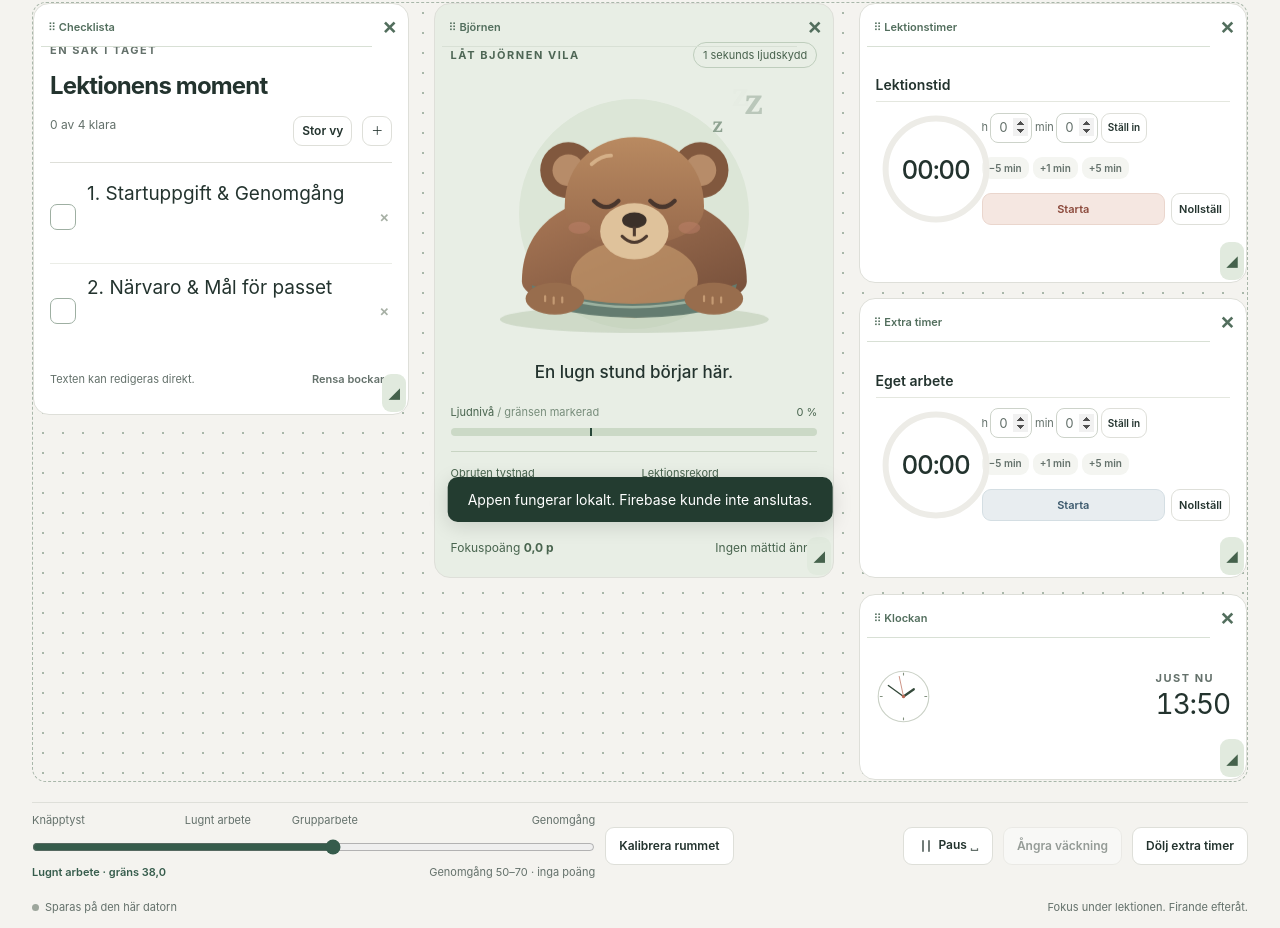
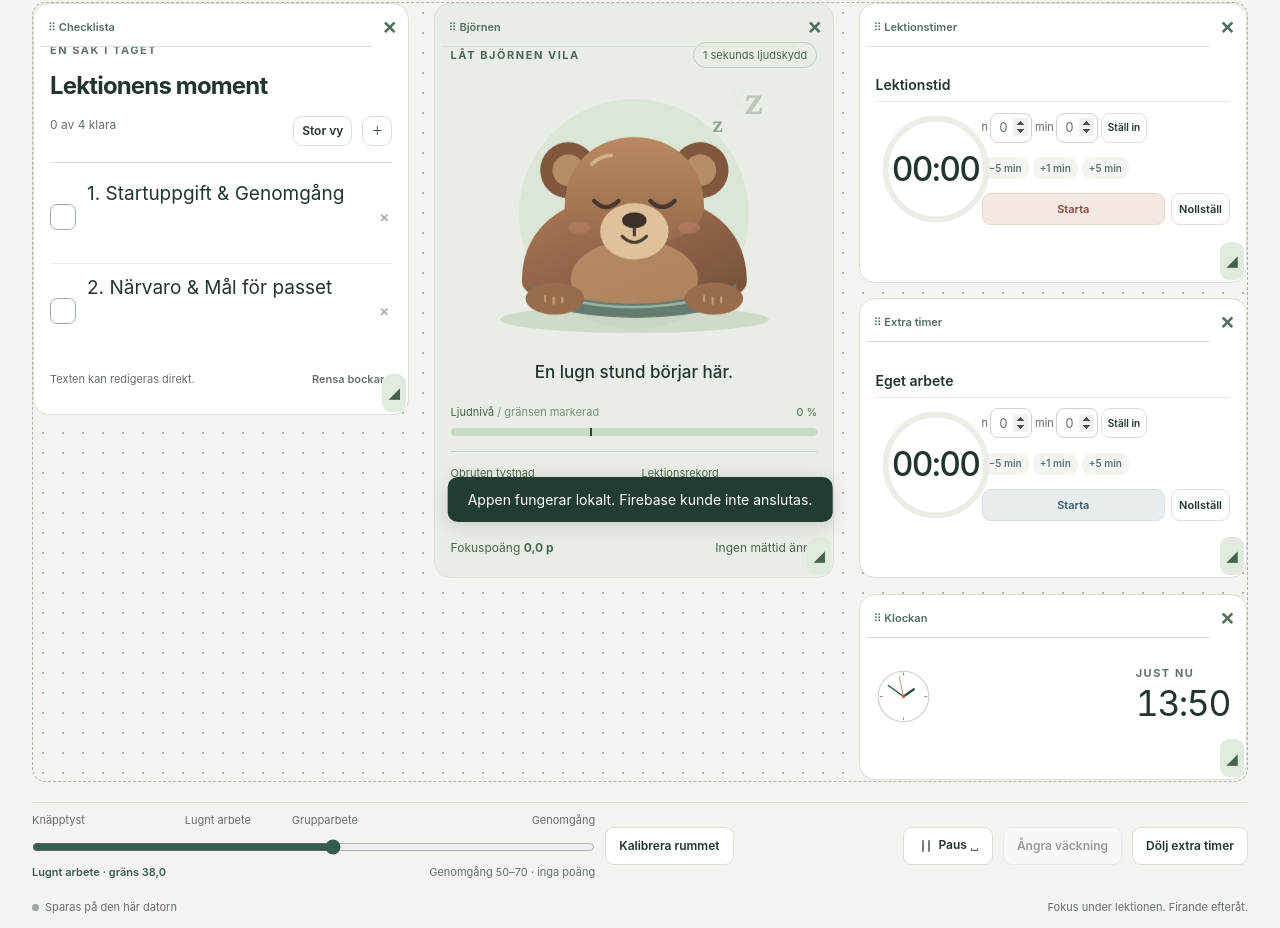
Before and after one commit to benutchi/Klasskampen.tystnadsm-taren, a plain HTML site: page index.html in a window 1280 px wide. Shown: the part 254-1182 px from the top of the page. Drawn offline with Linux system fonts and the light colour scheme.

Commit message:
Add files via upload

```diff
--- a/index.html
+++ b/index.html
@@ -173,6 +173,12 @@ main.board.layout-canvas{position:relative;display:block;flex:none;width:100%;he
 .layout-visibility-menu:not([open]) .layout-visibility-choices{display:none}
 .classroom-view .layout-canvas .layout-hide{display:grid!important;opacity:.6}
 .classroom-view .layout-widget:hover .layout-hide{opacity:1}
+
+/* Siffrorna följer rutans storlek i stället för hela skärmens höjd. */
+.layout-canvas .timer-face{container-type:inline-size}
+.layout-canvas .timer-face span{font-size:28px;font-size:clamp(16px,28cqw,38px);white-space:nowrap}
+.layout-canvas #layoutClock{container-type:inline-size}
+.layout-canvas #analogDigitalDisplay{font-size:28px;font-size:clamp(20px,10cqw,36px);white-space:nowrap}
 
 body.reduce-motion *{animation:none!important;transition:none!important}</style></head>
 <body>
```
